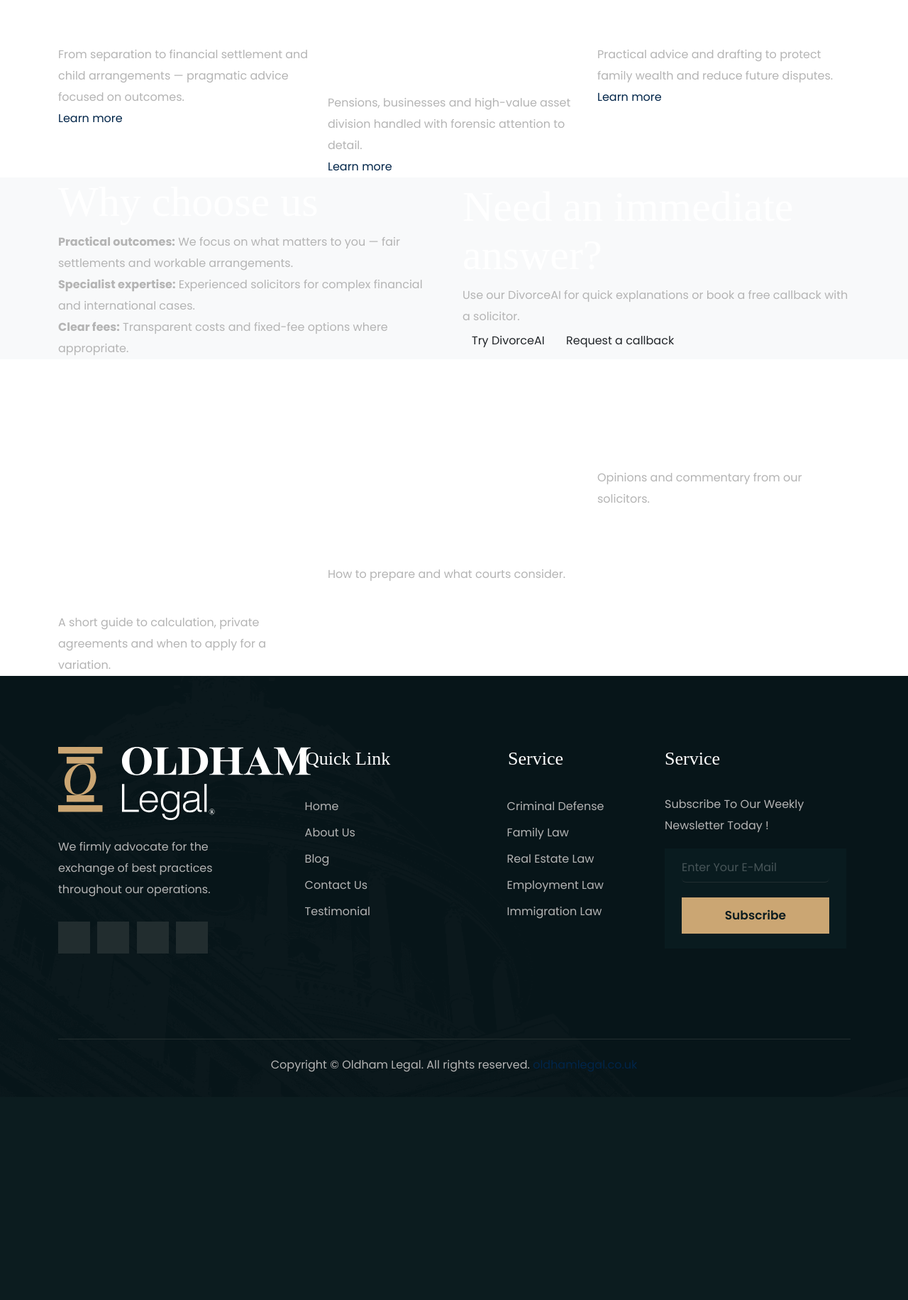
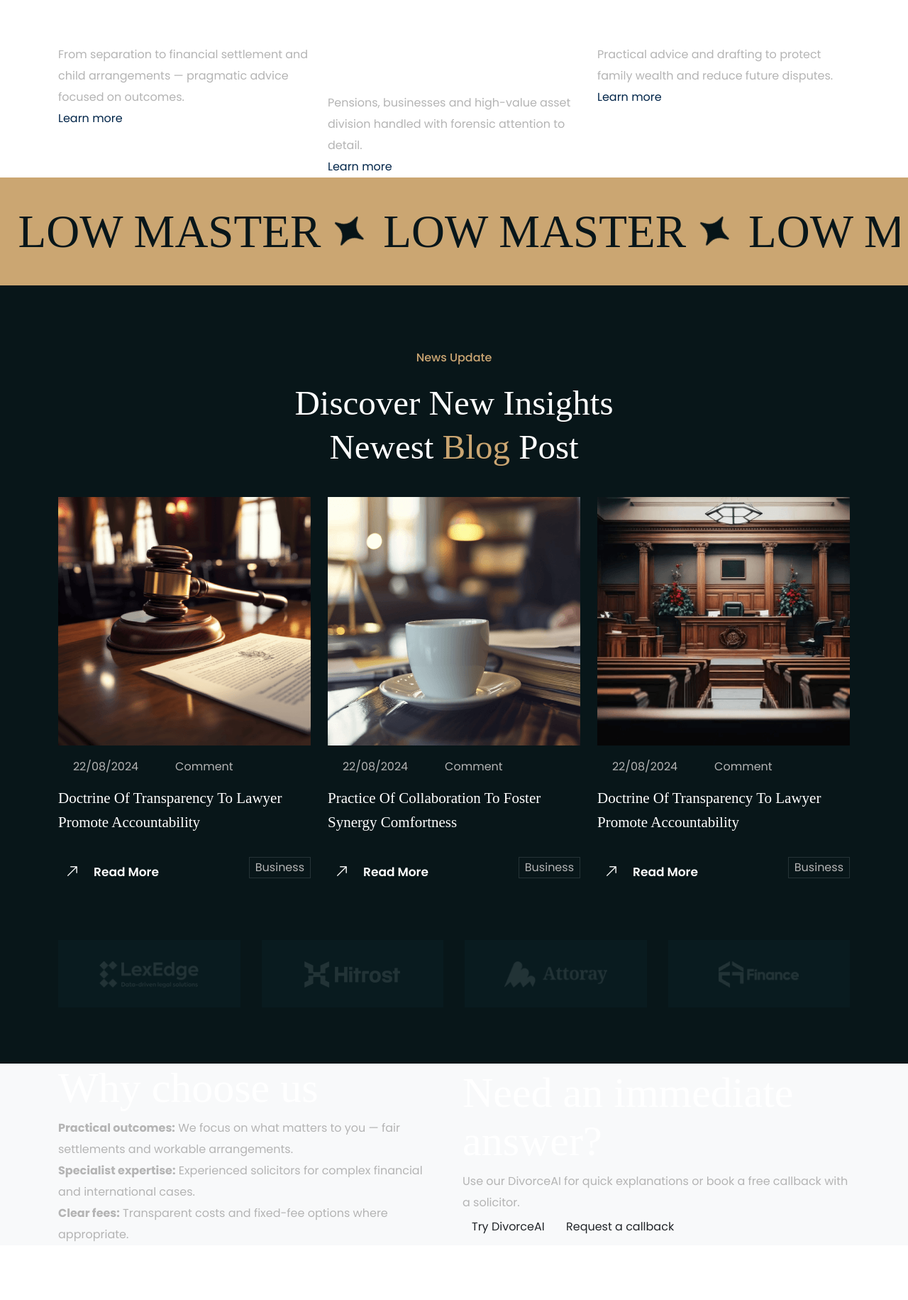
Before and after one commit to Nivekdex1/Regals, a PHP site: page / in a window 1280 px wide. Shown: the part 3790-5621 px from the top of the page at 71% size. Before the commit the page ends 5300 px from the top, so only its background shows below. Run offline with PHP 8.4, Linux system fonts and the light colour scheme; some web fonts are replaced.

Commit message:
Homepage and footer copyright updates

```diff
--- a/inc/footer.php
+++ b/inc/footer.php
@@ -19,7 +19,7 @@
                 </div>
             </div>
             <div class="col-lg-3 col-md-6">
-                <div class="footer-widget-content">
+                <div class="footer-widget-content" style="margin-left: 70px;">
                     <div class="footer-widget-title">
                         <h4>Quick Link</h4>
                     </div>
@@ -69,7 +69,7 @@
             <div class="col-md-12">
                 <div class="footer-bottom-content">
                     <div class="footer-bottom-content-copy">
-                        <p>Copyright &copy; <span class="copyright-year"></span> Oldham Legal. All rights reserved. <a href="https://oldhamlegal.co.uk">oldhamlegal.co.uk</a></p>
+                        <p>Copyright &copy; <span class="copyright-year"></span> Oldham Legal. All rights reserved.</p>
                     </div>
                 </div>
             </div>
--- a/index.php
+++ b/index.php
@@ -323,6 +323,165 @@
     </div>
 </section>
 
+<!--==================================================-->
+<!-- Start primeleg Marquee Area-->
+<!--==================================================-->
+<div class="marquee_area">
+	<div class="marquee_bg">
+		<div class="container-fluid">
+			<div class="row">
+				<div class="col-lg-12">
+					<div class="marquee">
+						<div class="marquee-block">
+							<h3><span><img src="static/picture/marquee_img.png" class="rotates" alt=""></span>LOW MASTER</h3>
+							<h3><span><img src="static/picture/marquee_img.png" class="rotates" alt=""></span>LOW MASTER</h3>
+							<h3><span><img src="static/picture/marquee_img.png" class="rotates" alt=""></span>LOW MASTER</h3>
+							<h3><span><img src="static/picture/marquee_img.png" class="rotates" alt=""></span>LOW MASTER</h3>
+							<h3><span><img src="static/picture/marquee_img.png" class="rotates" alt=""></span>LOW MASTER</h3>
+
+						</div>
+						<div class="marquee-block">
+							<h3><span><img src="static/picture/marquee_img.png" class="rotates" alt=""></span>LOW MASTER</h3>
+							<h3><span><img src="static/picture/marquee_img.png" class="rotates" alt=""></span>LOW MASTER</h3>
+							<h3><span><img src="static/picture/marquee_img.png" class="rotates" alt=""></span>LOW MASTER</h3>
+							<h3><span><img src="static/picture/marquee_img.png" class="rotates" alt=""></span>LOW MASTER</h3>
+							<h3><span><img src="static/picture/marquee_img.png" class="rotates" alt=""></span>LOW MASTER</h3>
+						</div>
+					</div>
+				</div>
+			</div>
+		</div>
+	</div>
+</div>
+<!--==================================================-->
+<!-- End primeleg  Marquee Area-->
+<!--==================================================-->
+
+<!--==================================================-->
+<!-- Start primeleg Blog Area -->
+<!--==================================================-->
+<section class="blog_area style-two">
+	<div class="container">
+		<div class="row">
+			<div class="col-lg-12">
+				<div class="section_title text-center">
+					<h4>News Update</h4>
+					<h1>Discover New Insights <br>Newest <span>Blog</span> Post</h1>
+				</div>
+			</div>
+		</div>
+		<div class="row">
+			<div class="col-lg-4 col-md-6">
+				<div class="single-blog-box">
+					<div class="single-blog-thumb">
+						<img src="static/picture/blog1.png" alt="">
+					</div>
+					<div class="blog-content">
+						<div class="meta-blog">
+							<p><i class="bi bi-calendar-date"></i>22/08/2024<span><i class="bi bi-chat"></i>Comment</span></p>
+						</div>
+						<div class="blog-title">
+							<h3><a href="blog-details.html">Doctrine Of Transparency To Lawyer
+							Promote Accountability</a></h3>
+						</div>
+						<div class="blog-btn">
+							<a href="blog-details.html"><i class="flaticon flaticon-right-arrow"></i>Read More <span class="teg">Business</span></a>
+						</div>
+					</div>
+				</div>
+			</div>
+			<div class="col-lg-4 col-md-6">
+				<div class="single-blog-box">
+					<div class="single-blog-thumb">
+						<img src="static/picture/blog2.png" alt="">
+					</div>
+					<div class="blog-content">
+						<div class="meta-blog">
+							<p><i class="bi bi-calendar-date"></i>22/08/2024<span><i class="bi bi-chat"></i>Comment</span></p>
+						</div>
+						<div class="blog-title">
+							<h3><a href="blog-details.html">Practice Of Collaboration To Foster
+							Synergy Comfortness</a></h3>
+						</div>
+						<div class="blog-btn">
+							<a href="blog-details.html"><i class="flaticon flaticon-right-arrow"></i>Read More <span class="teg">Business</span></a>
+						</div>
+					</div>
+				</div>
+			</div>
+			<div class="col-lg-4 col-md-6">
+				<div class="single-blog-box">
+					<div class="single-blog-thumb">
+						<img src="static/picture/blog3.png" alt="">
+					</div>
+					<div class="blog-content">
+						<div class="meta-blog">
+							<p><i class="bi bi-calendar-date"></i>22/08/2024<span><i class="bi bi-chat"></i>Comment</span></p>
+						</div>
+						<div class="blog-title">
+							<h3><a href="blog-details.html">Doctrine Of Transparency To Lawyer
+							Promote Accountability</a></h3>
+						</div>
+						<div class="blog-btn">
+							<a href="blog-details.html"><i class="flaticon flaticon-right-arrow"></i>Read More <span class="teg">Business</span></a>
+						</div>
+					</div>
+				</div>
+			</div>
+		</div>
+	</div>
+</section>
+<!--==================================================-->
+<!-- End primeleg Blog Area -->
+<!--==================================================-->
+
+<!--==================================================-->
+<!-- Start primeleg Brand Area-->
+<!--==================================================-->
+<section class="brand_area">
+	<div class="container">
+		<div class="row">
+			<div class="brand_container">
+				<div class="brand_list owl-carousel">
+					<div class="col-lg-12">
+						<div class="single_brnd_item">
+							<img src="static/picture/brand1.png" alt="">
+						</div>
+					</div>
+					<div class="col-lg-12">
+						<div class="single_brnd_item">
+							<img src="static/picture/brand2.png" alt="">
+						</div>
+					</div>
+					<div class="col-lg-12">
+						<div class="single_brnd_item">
+							<img src="static/picture/brand3.png" alt="">
+						</div>
+					</div>
+					<div class="col-lg-12">
+						<div class="single_brnd_item">
+							<img src="static/picture/brand4.png" alt="">
+						</div>
+					</div>
+					<div class="col-lg-12">
+						<div class="single_brnd_item">
+							<img src="static/picture/brand5.png" alt="">
+						</div>
+					</div>
+					<div class="col-lg-12">
+						<div class="single_brnd_item">
+							<img src="static/picture/brand3.png" alt="">
+						</div>
+					</div>
+				</div>
+			</div>
+		</div>
+	</div>
+</section>
+<!--==================================================-->
+<!-- End primeleg  Brand Area  -->
+<!--==================================================-->
+
 <!-- Why choose us -->
 <section class="why_choose bg-light">
     <div class="container">
```
